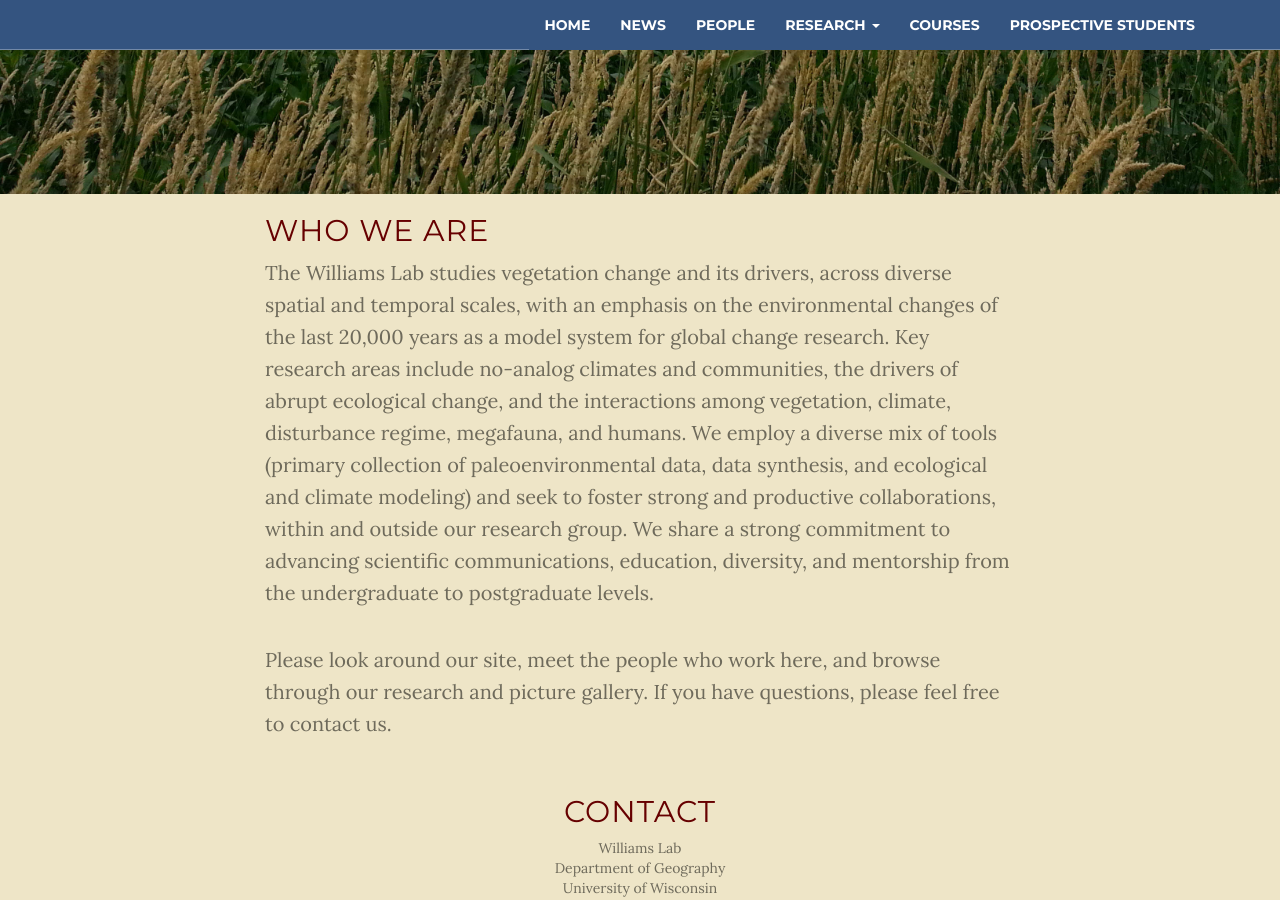
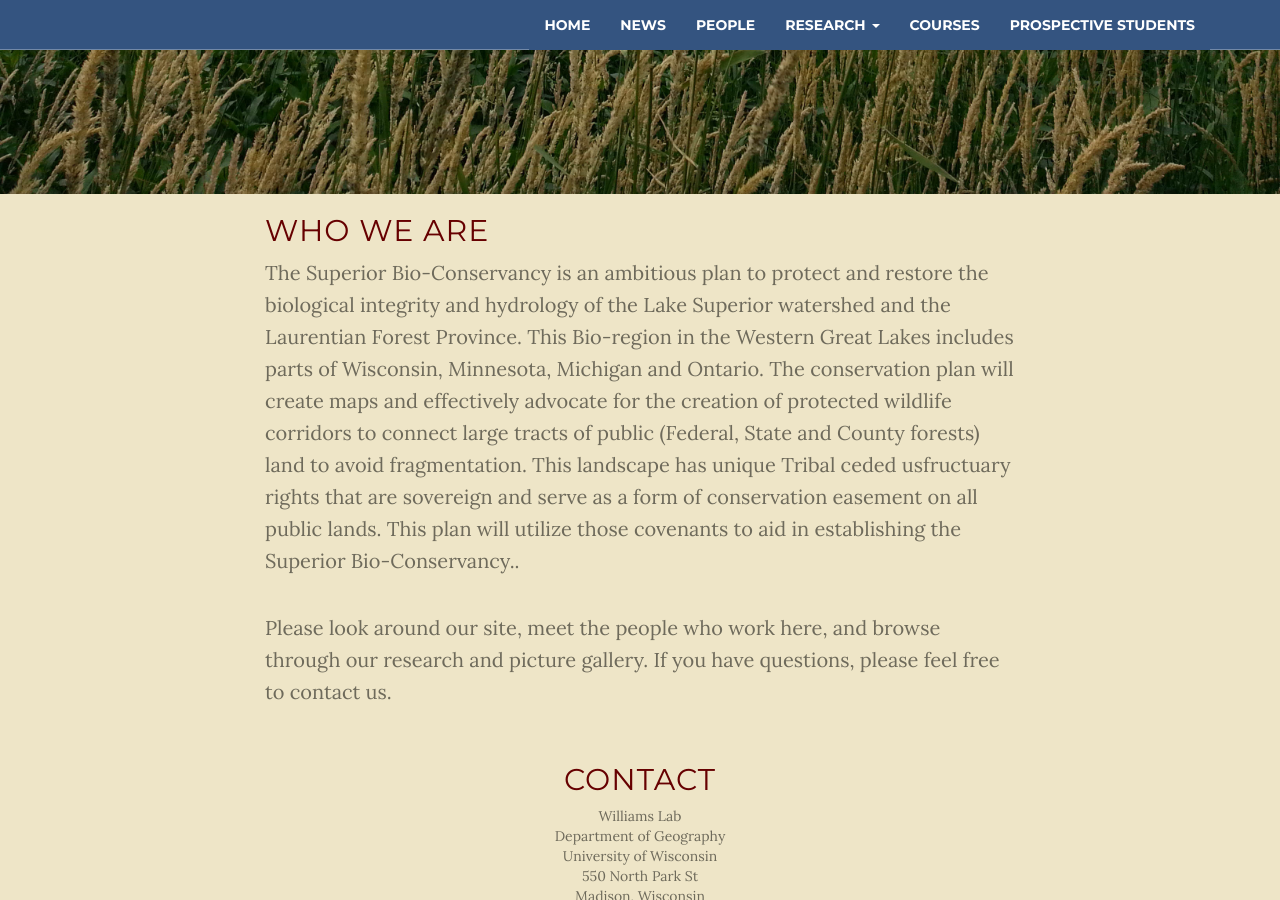
Before and after one commit to Superior-Bio-Conservancy/Superior-Bio-Conservancy.github.io, a Jekyll site: the page built from index.html, in a window 1280 px wide and 900 px high, scrolled down 706 px. Built offline with Jekyll 4.4.1, drawn with Linux system fonts in a browser that asks for light colours.

Commit message:
changing "who we are"

```diff
--- a/_includes/about.html
+++ b/_includes/about.html
@@ -3,13 +3,7 @@
       <div class="row">
             <div class="col-lg-8 col-lg-offset-2">
                 <h2>Who We Are</h2>
-                <p>The Williams Lab studies vegetation change and its drivers, across diverse
-                spatial and temporal scales, with an emphasis on the environmental changes of
-                the last 20,000 years as a model system for global change research. Key
-                research areas include no-analog climates and communities, the drivers of abrupt ecological change, and the interactions among vegetation, climate, disturbance regime, megafauna, and humans. We employ a diverse mix of tools (primary collection
-                of paleoenvironmental data, data synthesis, and ecological and climate modeling) and seek to foster strong and productive
-                collaborations, within and outside our research group. We share a strong commitment to advancing scientific communications,
-                education, diversity, and mentorship from the undergraduate to postgraduate levels.</p>
+                <p>The Superior Bio-Conservancy is an ambitious plan to protect and restore the biological integrity and hydrology of the Lake Superior watershed and the Laurentian Forest Province. This Bio-region in the Western Great Lakes includes parts of Wisconsin, Minnesota, Michigan and Ontario. The conservation plan will create maps and effectively advocate for the creation of protected wildlife corridors to connect large tracts of public (Federal, State and County forests) land to avoid fragmentation. This landscape has unique Tribal ceded usfructuary rights that are sovereign and serve as a form of conservation easement on all public lands.  This plan will utilize those covenants to aid in establishing the Superior Bio-Conservancy..</p>
 
                 <p>Please look around our site, meet the people who work here, and browse through our research and picture gallery. If you have
                 questions, please feel free to contact us.</p>
```
Also changed, not shown: 2 other files.
